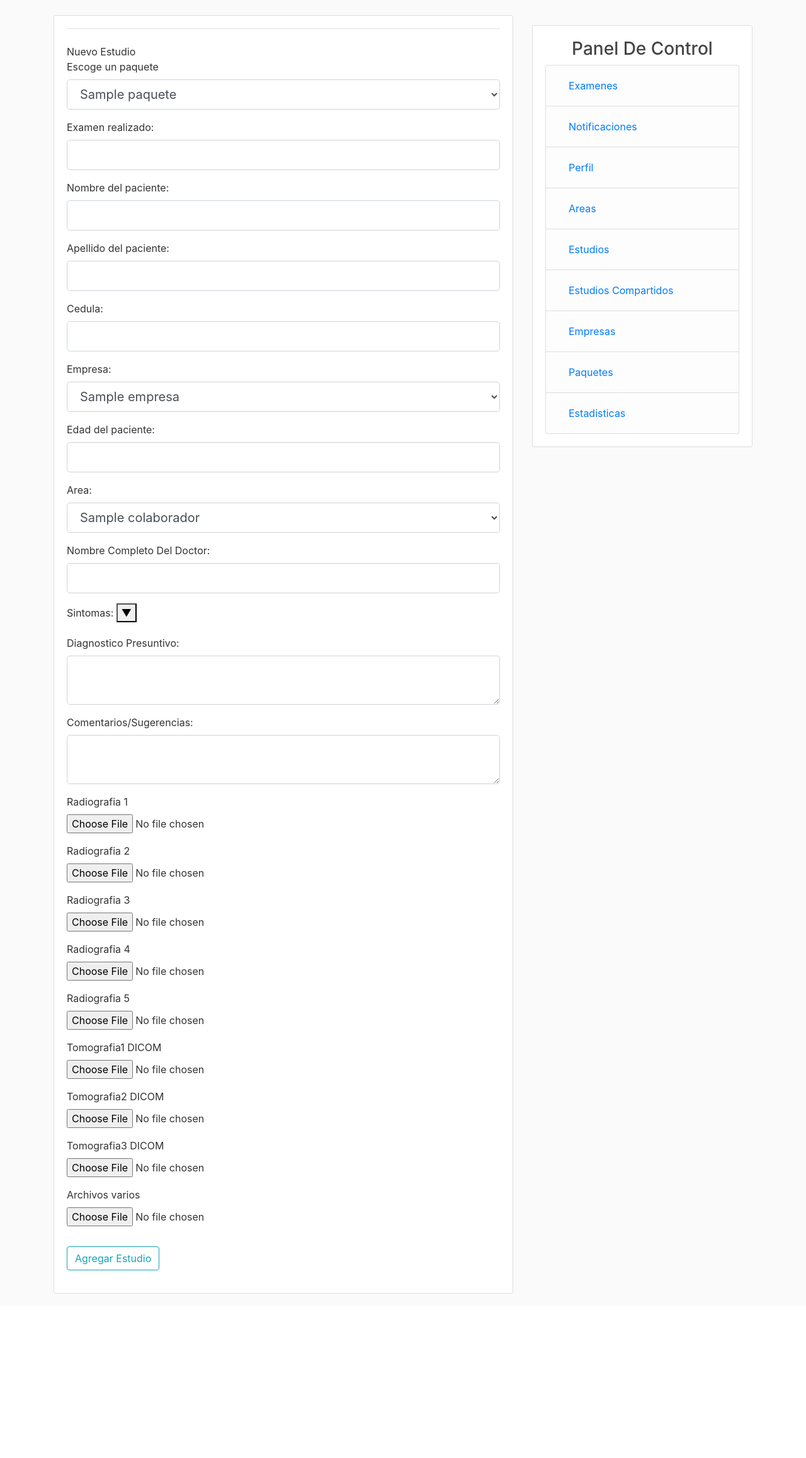
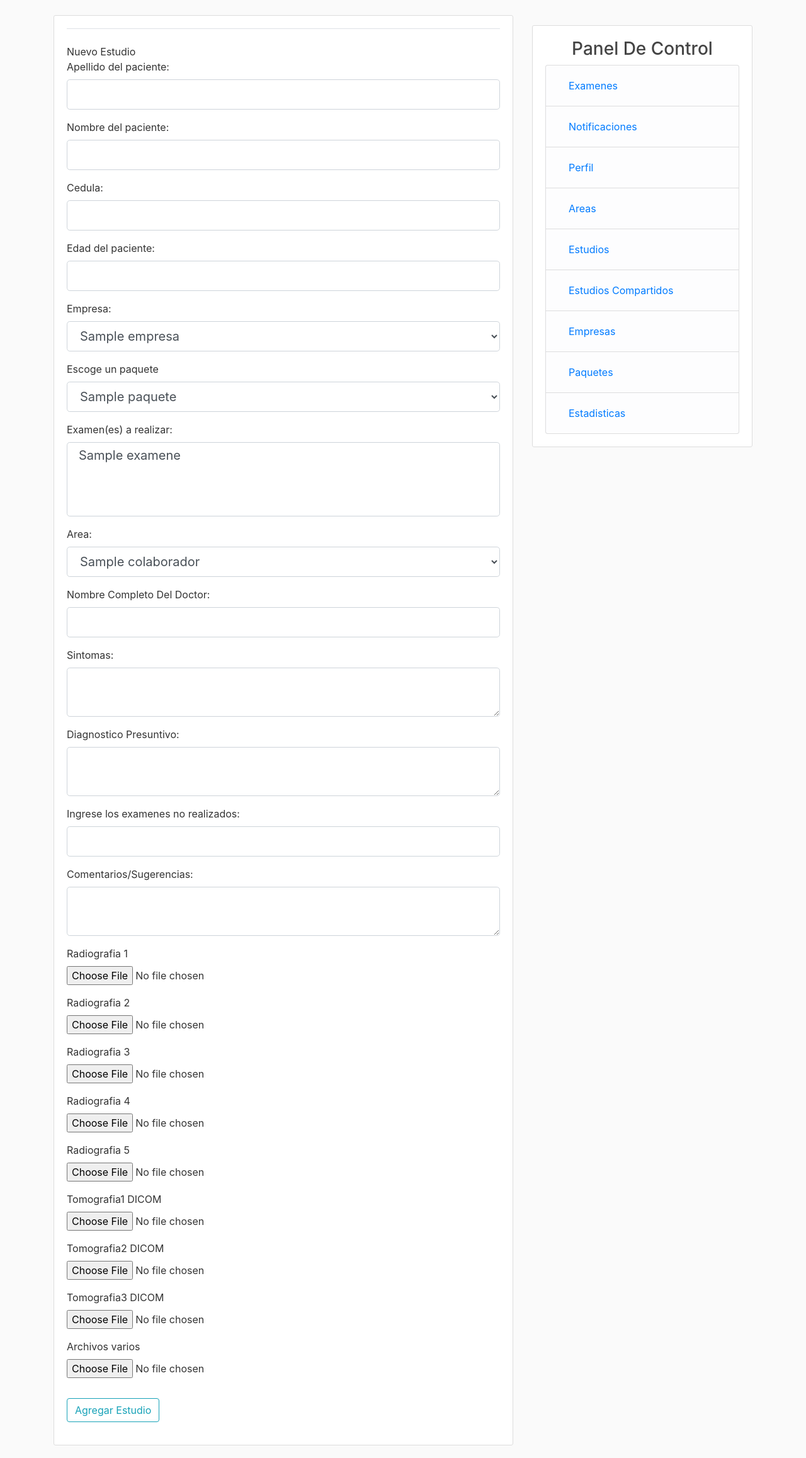
Before and after one commit to jatobrun/medapp, a Flask app: page /historial/new in a window 1280 px wide. Shown: the part 56-2371 px from the top of the page at 63% size. Before the commit the page ends 2110 px from the top, so only its background shows below. Run offline with Flask 2, Linux system fonts and the light colour scheme; the visitor is signed in with stand-in values (Sample User, id 1); a database or web service that is not in the repository returns one stand-in record (values such as "Sample title"); some libraries are stand-ins or nearby versions.

Commit message:
en nuevo estudio que aparezca los examenes en el estudio y el error de los archivos al actualizar

```diff
--- a/src/forms.py
+++ b/src/forms.py
@@ -72,7 +72,8 @@ class UpdateAccount_Form(FlaskForm):
 
 class PostForm(FlaskForm):
     paquete = SelectField('Escoge un paquete')
-    titulo = StringField('Examen realizado:')
+    titulo = SelectMultipleField('Examen(es) a realizar:')
+    noExamen = StringField('Ingrese los examenes no realizados:')
     cedula = IntegerField('Cedula:')
     empresa = SelectField('Empresa:')
     colaborador = SelectField('Area:')
--- a/src/routes.py
+++ b/src/routes.py
@@ -103,6 +103,8 @@ def new():
         empresas = tabla_empresas.find({'creador': session['user']})
         paquetes = tabla_paquetes.find({'creador': session['user']})
         creador = tabla_usuarios.find_one({'usuario': session['user']})
+        examenes = tabla_examenes.find({'creador': session['user']})
+        form.titulo.choices = [(examen['nombre'], examen['nombre']) for examen in examenes]
         form.colaborador.choices = [(colaborador, colaborador) for colaborador in creador['colaboradores']]
         form.empresa.choices = [(empresa['nombre'], empresa['nombre']) for empresa in empresas]
         form.paquete.choices = [(paquete['nombre'], paquete['nombre']) for paquete in paquetes]
@@ -173,11 +175,15 @@ def new():
             else:
                 archivo9 = 'nada'
                 f_ext9 = '.'
+            if form.colaborador.data !='nada':
+                compartido = 'compartido'
+            else:
+                compartido = 'nocompartido'
             estudio = {
                 'usuario': session['user'],
                 'creador': session['user'],
                 'creador-imagen': session['image'],
-                'titulo': form.titulo.data.upper(),
+                'titulo': form.titulo.data,
                 'nombre_paciente': form.nombre_paciente.data.upper(),
                 'apellido_paciente': form.apellido_paciente.data.upper(),
                 'edad': form.edad.data,
@@ -187,13 +193,15 @@ def new():
                 'paquete':form.paquete.data.upper(),
                 'contenido': form.contenido.data,
                 'diagnostico': form.diagnostico.data,
+                'examen-no-realizado': form.noExamen.data.upper(),
                 'comentarios': form.comentarios.data,
                 'fecha': time.strftime("%d-%m-%Y"),
                 'archivos': [(archivo1, '1', f_ext1), (archivo2, '2', f_ext2), (archivo3, '3', f_ext3), (archivo4, '4', f_ext4), (archivo5, '5', f_ext5), (archivo6, '6', f_ext6), (archivo7, '7', f_ext7), (archivo8, '8', f_ext8), (archivo9, '9', f_ext9)],
                 'token': token,
                 'n_radiografia': n_radiografias,
                 'n_tomografia': n_tomografias,
-                'colaboradores': form.colaborador.data
+                'colaboradores': form.colaborador.data,
+                'compartir': compartido
             }
             tabla_estudios.insert_one(estudio)
             flash('Estudio registrado correctamente', 'success')
@@ -254,6 +262,12 @@ def register():
             register.password.data).decode('utf-8')
         usuario = {'usuario': register.username.data,
                    'password': hashed_pass, 'email': register.email.data, 'image': 'default.jpg', 'colaboradores': ['nada']}
+
+        examen = {
+            'nombre': 'ninguno'.upper(),
+            'creador': register.username.data,
+            'tarifa': 0
+            }
         paquete = {
             'nombre': 'ninguno'.upper(),
             'creador': register.username.data,
@@ -266,6 +280,7 @@ def register():
             'examenes': 'ninguno',
             'creador': register.username.data
         }
+        tabla_examenes.insert_one(examen)
         tabla_empresas.insert_one(empresa)
         tabla_paquetes.insert_one(paquete)
         tabla_usuarios.insert_one(usuario)
@@ -358,13 +373,18 @@ def logout():
 def estudio(_id):
     estudio = tabla_estudios.find_one({'_id': ObjectId(_id)})
     creador = tabla_usuarios.find_one({'usuario': estudio['usuario']})
+    if estudio['paquete'] == 'NINGUNO' and estudio['titulo'][0] == 'NINGUNO':
+        examenes = ['NINGUNO']
+    elif estudio['paquete'] != 'NINGUNO' and estudio['titulo'][0] == 'NINGUNO':
+        examenes = tabla_paquetes.find_one({'creador': estudio['creador'], 'nombre': estudio['paquete']})['examenes']
+    elif estudio['paquete'] == 'NINGUNO' and estudio['titulo'][0] != 'NINGUNO':
+        examenes = estudio['titulo']
+
     if 'user' in session:
         if session['user'] == estudio['creador']:
             form = Add_colaboradorForm()
             form.l_colaborador.choices = [
                 (colaborador, colaborador) for colaborador in creador['colaboradores'][1:]]
-            # if form.validate_on_submit():
-            print(request.args.to_dict())
             if request.args.to_dict():
                 colaborador = request.args.to_dict()['l_colaborador']
                 tabla_estudios.update_one({'_id': ObjectId(_id)}, {
@@ -375,11 +395,10 @@ def estudio(_id):
                 sw_colab = False
             else:
                 sw_colab = True
-            print(sw_colab, contador, creador['colaboradores'])
-            return render_template('estudio.html', title=estudio['titulo'], estudio=estudio, control_center=True, creador=creador, css=True, form=form, sw_colab=sw_colab)
-        return render_template('estudio.html', title=estudio['titulo'], estudio=estudio, control_center=True, creador=creador, css=True)
+            return render_template('estudio.html', title=estudio['titulo'], estudio=estudio, control_center=True, creador=creador, css=True, form=form, sw_colab=sw_colab, examenes = examenes)
+        return render_template('estudio.html', title=estudio['titulo'], estudio=estudio, control_center=True, creador=creador, css=True, examenes = examenes)
     else:
-        return render_template('estudio.html', title=estudio['titulo'], estudio=estudio, control_center=False, creador=creador, css=True)
+        return render_template('estudio.html', title=estudio['titulo'], estudio=estudio, control_center=False, creador=creador, css=True, examenes = examenes )
 
 
 @app.route("/historial/<_id>/update", methods=['GET', 'POST'])
@@ -389,6 +408,8 @@ def actualizar_estudio(_id):
     empresas = tabla_empresas.find({'creador': session['user']})
     paquetes = tabla_paquetes.find({'creador': session['user']})
     creador = tabla_usuarios.find_one({'usuario': session['user']})
+    examenes = tabla_examenes.find({'creador': session['user']})
+    form.titulo.choices = [(examen['nombre'], examen['nombre']) for examen in examenes]
     form.colaborador.choices = [(colaborador, colaborador) for colaborador in creador['colaboradores']]
     form.empresa.choices = [(empresa['nombre'], empresa['nombre']) for empresa in empresas]
     form.paquete.choices = [(paquete['nombre'], paquete['nombre']) for paquete in paquetes]
@@ -477,7 +498,7 @@ def actualizar_estudio(_id):
                 n_radiografias += 1
         cambios = {
             'usuario': session['user'],
-            'titulo': form.titulo.data.upper(),
+            'titulo': form.titulo.data,
             'nombre_paciente': form.nombre_paciente.data.upper(),
             'apellido_paciente': form.apellido_paciente.data.upper(),
             'cedula': form.cedula.data,
@@ -487,6 +508,7 @@ def actualizar_estudio(_id):
             'nombre_doctor': form.nombre_doctor.data.upper(),
             'contenido': form.contenido.data,
             'diagnostico': form.diagnostico.data,
+            'examen-no-realizado': form.noExamen.data,
             'comentarios': form.comentarios.data,
             'fecha': time.strftime("%d-%m-%Y"),
             'archivos': archivos,
@@ -495,7 +517,7 @@ def actualizar_estudio(_id):
             'colaboradores': form.colaborador.data
         }
         tabla_estudios.update_one(
-            {'usuario': session['user']}, {'$set': cambios})
+            {'usuario': estudio['creador'], '_id': estudio['_id']}, {'$set': cambios})
         flash('Cambios Realizados Satisfactoriamente!', 'success')
         return redirect(url_for('estudio', _id=estudio['_id']))
     elif request.method == 'GET':
@@ -510,6 +532,7 @@ def actualizar_estudio(_id):
         form.diagnostico.data = estudio['diagnostico']
         form.nombre_doctor.data = estudio['nombre_doctor']
         form.nombre_paciente.data = estudio['nombre_paciente']
+        form.noExamen.data = estudio['examen-no-realizado']
         form.titulo.data = estudio['titulo']
         form.archivo1.data = estudio['archivos'][0][0]
         form.archivo2.data = estudio['archivos'][1][0]
@@ -638,13 +661,13 @@ def estudios_compartidos():
         limit = 10
         page = request.args.get('page', 1, type=int)
         starting_id = tabla_estudios.find({'$or': [{'colaboradores': session['user']}, {'$and': [
-                                          {'creador': session['user']}, {'compartir': {'$exists': True}}]}]}).sort('_id', -1)
+                                          {'creador': session['user']}, {'compartir': 'compartido'}]}]}).sort('_id', -1)
         count = tabla_estudios.count_documents({'$or': [{'colaboradores': session['user']}, {
-                                               '$and': [{'creador': session['user']}, {'compartir': {'$exists': True}}]}]})
+                                               '$and': [{'creador': session['user']}, {'compartir': 'compartido'}]}]})
         total_pages = ceil(count / limit)
         mitad = ceil(total_pages/2)
         hola = tabla_estudios.find_one({'$or': [{'colaboradores': session['user']}, {
-                                       '$and': [{'creador': session['user']}, {'compartir': {'$exists': True}}]}]})
+                                       '$and': [{'creador': session['user']}, {'compartir': 'compartido'}]}]})
         estudios = []
         pages = []
         if hola:
@@ -685,7 +708,7 @@ def estudios_compartidos():
                 print(pages)
             last_id = starting_id[(page-1)*limit]['_id']
             estudios = tabla_estudios.find({'$or': [{'colaboradores': session['user']}, {'$and': [{'creador': session['user']}, {
-                                           'compartir': {'$exists': True}}]}], '_id': {'$lte': last_id}}).sort('_id', -1).limit(limit)
+                                           'compartir': 'compartido'}]}], '_id': {'$lte': last_id}}).sort('_id', -1).limit(limit)
         if not(estudios):
             vacio_historial = True
         else:
@@ -705,14 +728,14 @@ def busqueda_compartida(criterio, campo):
         if criterio == 'edad' or criterio == 'cedula':
             campo = int(campo)
         starting_id = tabla_estudios.find({'$or': [{'$and': [{'colaboradores': session['user']}, {criterio: campo}]}, {
-                                          '$and': [{'creador': session['user']}, {'compartir': {'$exists': True}}, {criterio: campo}]}]}).sort('_id', -1)
+                                          '$and': [{'creador': session['user']}, {'compartir': 'compartido'}, {criterio: campo}]}]}).sort('_id', -1)
         page = request.args.get('page', 1, type=int)
         count = tabla_estudios.count_documents({'$or': [{'$and': [{'colaboradores': session['user']}, {criterio: campo}]}, {
-                                               '$and': [{'creador': session['user']}, {'compartir': {'$exists': True}}, {criterio: campo}]}]})
+                                               '$and': [{'creador': session['user']}, {'compartir': 'compartido'}, {criterio: campo}]}]})
         total_pages = ceil(count / limit)
         mitad = ceil(total_pages/2)
         hola = tabla_estudios.find_one({'$or': [{'$and': [{'colaboradores': session['user']}, {criterio: campo}]}, {
-                                       '$and': [{'creador': session['user']}, {'compartir': {'$exists': True}}, {criterio: campo}]}]})
+                                       '$and': [{'creador': session['user']}, {'compartir': 'compartido'}, {criterio: campo}]}]})
         estudios = []
         pages = []
         print(hola)
@@ -754,7 +777,7 @@ def busqueda_compartida(criterio, campo):
                     c += 1
                 print(pages)
             last_id = starting_id[(page-1)*limit]['_id']
-            estudios = tabla_estudios.find({'$or': [{'$and': [{'colaboradores': session['user']}, {criterio: campo}]}, {'$and': [{'creador': session['user']}, {'compartir': {'$exists': True}}, {criterio: campo}]}], '_id': {
+            estudios = tabla_estudios.find({'$or': [{'$and': [{'colaboradores': session['user']}, {criterio: campo}]}, {'$and': [{'creador': session['user']}, {'compartir': 'compartido'}, {criterio: campo}]}], '_id': {
                 '$lte': last_id}}).sort('_id', -1).limit(limit)
         if not(estudios):
             vacio_busqueda = True
--- a/src/templates/create_post.html
+++ b/src/templates/create_post.html
@@ -5,6 +5,66 @@
         {{form.hidden_tag()}}
         <fieldset class="form-group">
             <legend class="border-bottom mb-4"></legend>{{legend}}</legend>
+            <div class="form-group">
+                {{form.apellido_paciente.label(class="form-control-label")}} {% if
+            form.apellido_paciente.errors %} {{ form.apellido_paciente(class="form-control
+            form-control-lg is-invalid") }}
+                <div class="invalid-feedback">
+                    {% for error in form.apellido_paciente.errors %}
+                    <span>{{ error }}</span>
+                    {% endfor %}
+                </div>
+                {% else %} {{ form.apellido_paciente(class="form-control form-control-lg") }} {%
+            endif %}
+            </div>
+            <div class="form-group">
+                {{form.nombre_paciente.label(class="form-control-label")}} {% if
+          form.nombre_paciente.errors %} {{ form.nombre_paciente(class="form-control
+          form-control-lg is-invalid") }}
+                <div class="invalid-feedback">
+                    {% for error in form.nombre_paciente.errors %}
+                    <span>{{ error }}</span>
+                    {% endfor %}
+                </div>
+                {% else %} {{ form.nombre_paciente(class="form-control form-control-lg") }} {%
+          endif %}
+            </div>
+            <div class="form-group">
+                {{form.cedula.label(class="form-control-label")}} {% if
+            form.cedula.errors %} {{ form.cedula(class="form-control
+            form-control-lg is-invalid") }}
+                <div class="invalid-feedback">
+                    {% for error in form.cedula.errors %}
+                    <span>{{ error }}</span>
+                    {% endfor %}
+                </div>
+                {% else %} {{ form.cedula(class="form-control form-control-lg") }} {%
+            endif %}
+            </div>
+            <div class="form-group">
+                {{form.edad.label(class="form-control-label")}}{% if
+            form.edad.errors %} {{ form.edad(class="form-control
+            form-control-lg is-invalid") }}
+                <div class="invalid-feedback">
+                    {% for error in form.edad.errors %}
+                    <span>{{ error }}</span>
+                    {% endfor %}
+                </div>
+                {% else %} {{ form.edad(class="form-control form-control-lg") }} {%
+            endif %}
+            </div>
+            <div class="form-group">
+                {{form.empresa.label(class="form-control-label")}} {% if
+            form.empresa.errors %} {{ form.empresa(class="form-control
+            form-control-lg is-invalid") }}
+                <div class="invalid-feedback">
+                    {% for error in form.empresa.errors %}
+                    <span>{{ error }}</span>
+                    {% endfor %}
+                </div>
+                {% else %} {{ form.empresa(class="form-control form-control-lg") }} {%
+            endif %}
+            </div>
             <div class="form-group">
                 {{form.paquete.label(class="form-control-label")}} {% if
             form.paquete.errors %} {{ form.paquete(class="form-control
@@ -114,17 +114,16 @@
             endif %}
             </div>
             <div class="form-group">
-                <div>{{form.contenido.label(class="form-control-label")}}
-                    <button onclick="contenido()">▼</button>
-                </div>
-                {% if form.contenido.errors %}
-                {{ form.contenido(class="form-control form-control-lg is-invalid") }}
+                {{form.contenido.label(class="form-control-label")}} {% if
+            form.contenido.errors %} {{ form.contenido(class="form-control
+            form-control-lg is-invalid") }}
                 <div class="invalid-feedback">
                     {% for error in form.contenido.errors %}
                     <span>{{ error }}</span>
                     {% endfor %}
                 </div>
-                 {% endif %}
+                {% else %} {{ form.contenido(class="form-control form-control-lg") }} {%
+            endif %}
             </div>
             <div class="form-group">
                 {{form.diagnostico.label(class="form-control-label")}} {% if
@@ -136,6 +135,18 @@
                     {% endfor %}
                 </div>
                 {% else %} {{ form.diagnostico(class="form-control form-control-lg") }} {%
+            endif %}
+            </div>
+            <div class="form-group">
+                {{form.noExamen.label(class="form-control-label")}} {% if
+            form.noExamen.errors %} {{ form.noExamen(class="form-control
+            form-control-lg is-invalid") }}
+                <div class="invalid-feedback">
+                    {% for error in form.noExamen.errors %}
+                    <span>{{ error }}</span>
+                    {% endfor %}
+                </div>
+                {% else %} {{ form.noExamen(class="form-control form-control-lg") }} {%
             endif %}
             </div>
             <div class="form-group">
--- a/src/templates/historial.html
+++ b/src/templates/historial.html
@@ -51,7 +51,7 @@
         src="{{ url_for('static', filename='profile-pic/'+estudio['creador-imagen']) }}">
     <div class="media-body">
         <div class="article-metadata">
-            <h2><a class="article-title" href="{{ url_for('estudio', _id = estudio._id) }}">{{ estudio.titulo }}</a>
+            <h2><a class="article-title" href="{{ url_for('estudio', _id = estudio._id) }}">{{ estudio.token }}</a>
             </h2>
             Paciente: <a class="mr-2" href="#">{{ estudio.apellido_paciente+' '+estudio.nombre_paciente}}</a> Edad:
             {{estudio.edad}}</br>
@@ -68,9 +68,9 @@
             <button type="button" class='btn btn-danger btn-sm mt-1 mb-1 ml-1 p-2' data-toggle="modal"
                 data-target="#deleteModal">Borrar</button>
         </div>
-        <div>
+        <!-- <div>
             <h5>Clave del estudio:<a href="{{url_for('estudio', _id=estudio._id)}}"> {{estudio.token}}</a></h5>
-        </div>
+        </div> -->
     </div>
 </article>
 <div class="modal fade" id="deleteModal" tabindex="-1" role="dialog" aria-labelledby="deleteModalLabel"
```
Also changed, not shown: other parts of src/templates/create_post.html (+0 -60 lines), src/templates/estudio.html (+6 -3 lines), src/static/estudio-pic/0ebae16205ee72c5.png (added), src/static/estudio-pic/1aff071b9e8b7d83.png (added), src/static/estudio-pic/1e0b945e932b10e7.png (added), src/static/estudio-pic/6dba705166e2c8b4.png (added), src/static/estudio-pic/bec7529763d9533a.png (added), src/static/estudio-pic/eaba1029cd9c7ebf.png (added).
